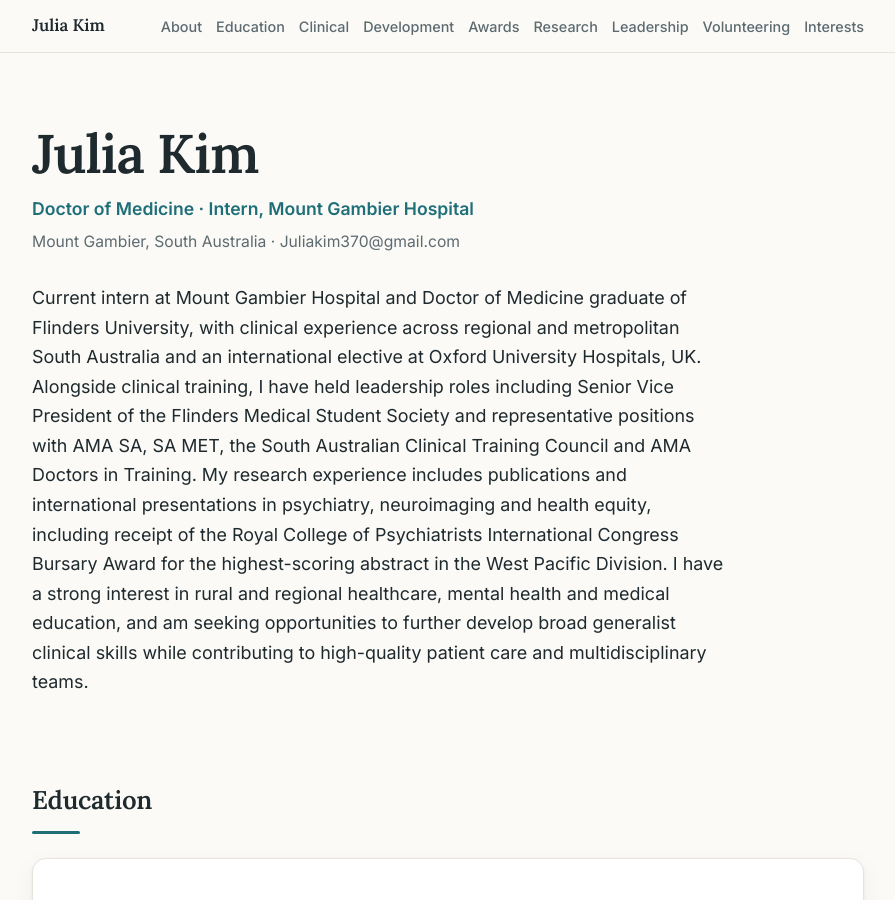
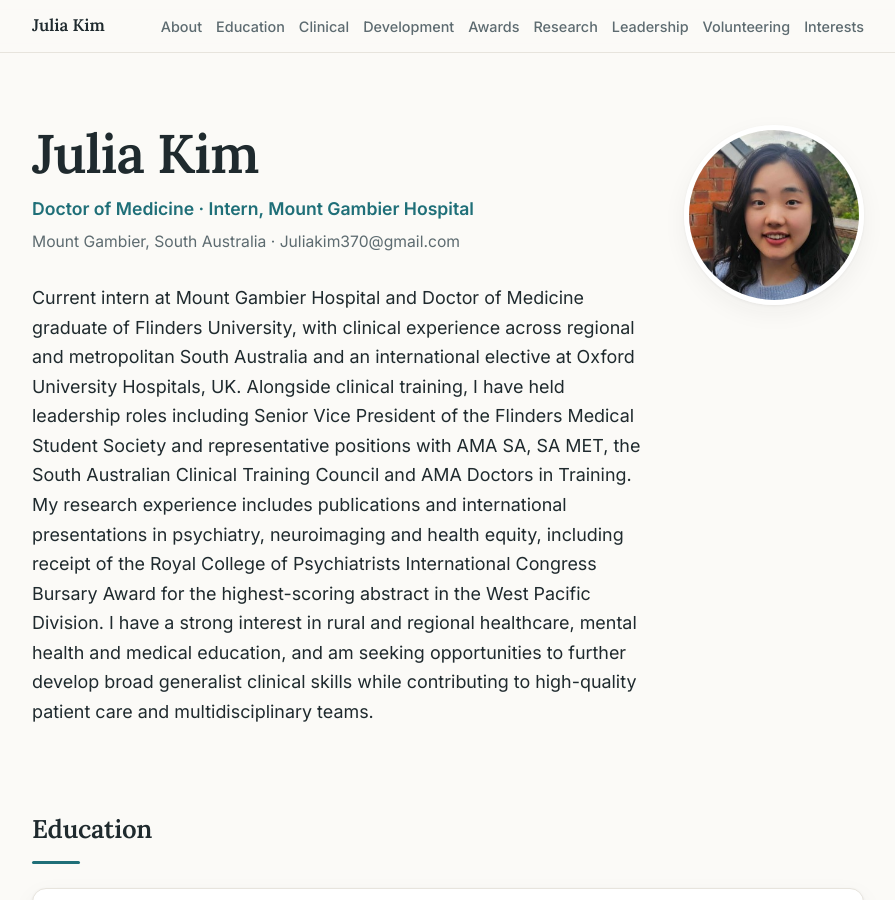
Before and after one commit to juliakim1023/juliakim.github.io, a Jekyll site: the page built from index.html, in a window 1280 px wide and 900 px high. Shown: the whole window, without its empty margins (192-1087 px from the left). Built offline with Jekyll 4.4.1, drawn with Linux system fonts in a browser that asks for light colours.

Commit message:
Add headshot to hero (assets/img/headshot.jpg)
Co-Authored-By: Claude Opus 4.8 (1M context) <noreply@anthropic.com>

```diff
--- a/_data/cv.yml
+++ b/_data/cv.yml
@@ -11,7 +11,7 @@ profile:
   email: "Juliakim370@gmail.com"
   # Headshot: save your photo in the repo at assets/img/headshot.jpg
   # then set the path below (leave "" to hide the photo).
-  photo: ""
+  photo: "assets/img/headshot.jpg"
   photo_alt: "Dr Julia Kim"
 
 summary: >-
```
Also changed, not shown: assets/img/headshot.jpg (renamed from Kim-Julia.jpg).
